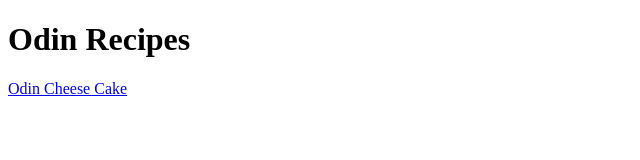
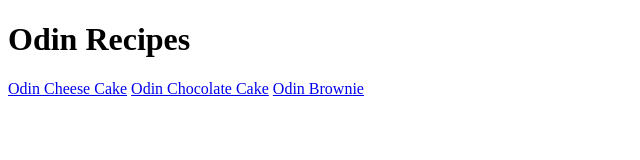
Before and after one commit to snrltr/odin-recipes, a plain HTML site: page index.html in a window 1280 px wide. Shown: the whole page, without its empty margins (0-640 px from the left). Drawn offline with Linux system fonts and the light colour scheme.

Commit message:
Added links to new recipes. Allows users to get acces to the new recipes from the home page of the website

```diff
--- a/index.html
+++ b/index.html
@@ -8,5 +8,7 @@
     <body>
         <h1> Odin Recipes</h1>
         <a href="recipes/cheese_cake.html">Odin Cheese Cake</a>
+        <a href="recipes/chocolatecake.html">Odin Chocolate Cake</a>
+        <a href="recipes/brownie.html">Odin Brownie</a>
     </body>
 </html>
```
